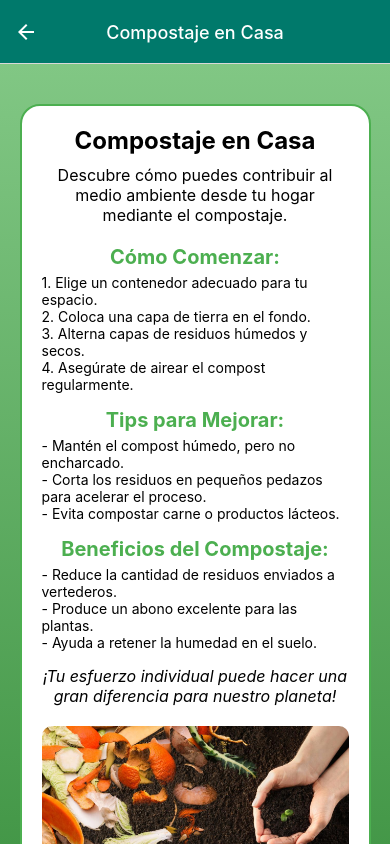
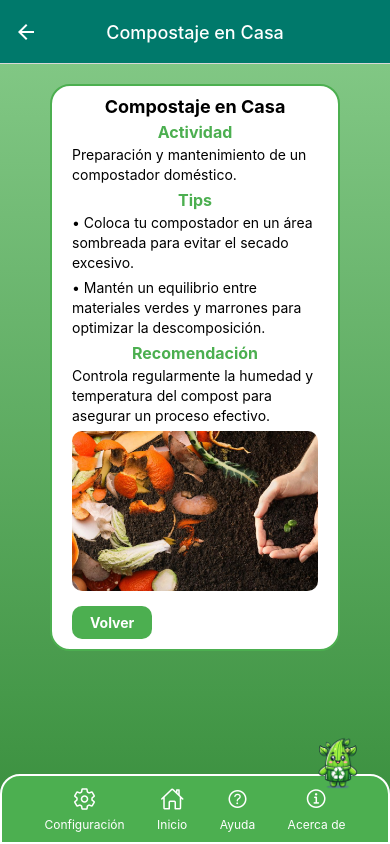
Before and after one commit to MeBustamante/Proyecto-Quinchao-Recicla, a React Native app: screen /CompostajeCasa in a window 390 px wide. Built offline with nearby package versions, Linux system fonts and the light colour scheme.

Commit message:
modifique compostajeencasa diseño y texto

```diff
--- a/Button_Reciclaje/CompostajeCasa.js
+++ b/Button_Reciclaje/CompostajeCasa.js
@@ -1,129 +1,108 @@
 import React from 'react';
-import { ScrollView, View, Text, Image, StyleSheet, TouchableOpacity } from 'react-native';
+import { View, Text, Image, StyleSheet, TouchableOpacity, ScrollView } from 'react-native';
 import { LinearGradient } from 'expo-linear-gradient';
 import MenuInferior from '../Menu_Inferior/MenuInferior';
 
 const CompostajeCasa = ({ navigation }) => {
     return (
-        <ScrollView style={styles.scrollContainer} contentContainerStyle={styles.contentScroll}>
-            <View style={styles.container}>
-                <LinearGradient colors={['#81C784', '#388E3C']} style={styles.gradientBackground}>
+        <View style={styles.fullScreen}>
+            <LinearGradient colors={['#81C784', '#388E3C']} style={styles.gradientBackground}>
+                <ScrollView style={styles.scrollContainer}>
                     <View style={styles.contentContainer}>
-                        <Text style={styles.infoTitle}>Compostaje en Casa</Text>
-                        <Text style={styles.infoSubtitle}>
-                            Descubre cómo puedes contribuir al medio ambiente desde tu hogar mediante el compostaje.
+                        <Text style={styles.infoTitleBlack}>Compostaje en Casa</Text>
+                        <Text style={styles.sectionTitle}>Actividad</Text>
+                        <Text style={styles.infoText}>
+                            Preparación y mantenimiento de un compostador doméstico.
                         </Text>
-                        <Text style={styles.sectionTitle}>Cómo Comenzar:</Text>
-                        <Text style={styles.instructions}>
-                            1. Elige un contenedor adecuado para tu espacio.{'\n'}
-                            2. Coloca una capa de tierra en el fondo.{'\n'}
-                            3. Alterna capas de residuos húmedos y secos.{'\n'}
-                            4. Asegúrate de airear el compost regularmente.
+                        <Text style={styles.sectionTitle}>Tips</Text>
+                        <Text style={styles.infoText}>
+                            • Coloca tu compostador en un área sombreada para evitar el secado excesivo.
                         </Text>
-                        <Text style={styles.sectionTitle}>Tips para Mejorar:</Text>
-                        <Text style={styles.instructions}>
-                            - Mantén el compost húmedo, pero no encharcado.{'\n'}
-                            - Corta los residuos en pequeños pedazos para acelerar el proceso.{'\n'}
-                            - Evita compostar carne o productos lácteos.
+                        <Text style={styles.infoText}>
+                            • Mantén un equilibrio entre materiales verdes y marrones para optimizar la descomposición.
                         </Text>
-                        <Text style={styles.sectionTitle}>Beneficios del Compostaje:</Text>
-                        <Text style={styles.instructions}>
-                            - Reduce la cantidad de residuos enviados a vertederos.{'\n'}
-                            - Produce un abono excelente para las plantas.{'\n'}
-                            - Ayuda a retener la humedad en el suelo.
-                        </Text>
-                        <Text style={styles.motivationalText}>
-                            ¡Tu esfuerzo individual puede hacer una gran diferencia para nuestro planeta!
+                        <Text style={styles.sectionTitle}>Recomendación</Text>
+                        <Text style={styles.infoText}>
+                            Controla regularmente la humedad y temperatura del compost para asegurar un proceso efectivo.
                         </Text>
                         <Image source={require('../assets/Compostaje.png')} style={styles.image} />
                         <TouchableOpacity style={styles.backButton} onPress={() => navigation.goBack()}>
                             <Text style={styles.backButtonText}>Volver</Text>
                         </TouchableOpacity>
                     </View>
-                </LinearGradient>
+                </ScrollView>
                 <MenuInferior />
-            </View>
-        </ScrollView>
+            </LinearGradient>
+        </View>
     );
 };
 
 const styles = StyleSheet.create({
+    fullScreen: {
+        flex: 1,
+    },
+    gradientBackground: {
+        flex: 1,
+        width: '100%',
+        alignItems: 'center',
+        justifyContent: 'center',
+    },
     scrollContainer: {
         flex: 1,
-    },
-    contentScroll: {
-        flexGrow: 1,
-        justifyContent: 'center',
-    },
-    container: {
-        flex: 1,
-        alignItems: 'center'
-    },
-    gradientBackground: {
         width: '100%',
-        alignItems: 'center',
-        paddingVertical: 20
     },
     contentContainer: {
-        width: '90%',
-        alignItems: 'center',
-        padding: 20,
+        alignItems: 'flex-start',
         backgroundColor: '#fff',
         borderRadius: 20,
         borderWidth: 2,
         borderColor: '#4CAF50',
+        paddingVertical: 10,
+        paddingHorizontal: 20,
+        marginHorizontal: 50,
         marginTop: 20,
         marginBottom: 20,
     },
-    infoTitle: {
-        fontSize: 24,
+    infoTitleBlack: {
+        fontSize: 18,
         fontWeight: 'bold',
         color: 'black',
         textAlign: 'center',
-        marginBottom: 10
-    },
-    infoSubtitle: {
-        fontSize: 16,
-        color: 'black',
-        textAlign: 'center',
-        marginBottom: 20
+        width: '100%',
+        marginBottom: 5,
     },
     sectionTitle: {
-        fontSize: 20,
+        fontSize: 16,
         fontWeight: 'bold',
         color: '#4CAF50',
         textAlign: 'center',
-        marginBottom: 5,
+        width: '100%',
+        marginBottom: 3,
     },
-    instructions: {
+    infoText: {
         fontSize: 14,
         color: 'black',
         textAlign: 'left',
-        marginBottom: 15,
-    },
-    motivationalText: {
-        fontSize: 16,
-        color: 'black',
-        fontStyle: 'italic',
-        textAlign: 'center',
-        marginBottom: 20
+        lineHeight: 20,
+        width: '100%',
+        marginBottom: 5,
     },
     image: {
         width: '100%',
-        height: 150,
+        height: 160,
         borderRadius: 10,
-        marginBottom: 20
+        marginBottom: 15,
     },
     backButton: {
         backgroundColor: '#4CAF50',
-        paddingVertical: 12,
-        paddingHorizontal: 25,
-        borderRadius: 10
+        paddingVertical: 8,
+        paddingHorizontal: 18,
+        borderRadius: 10,
     },
     backButtonText: {
         color: '#fff',
         fontWeight: 'bold',
-        textAlign: 'center'
+        textAlign: 'center',
     },
 });
 
```
